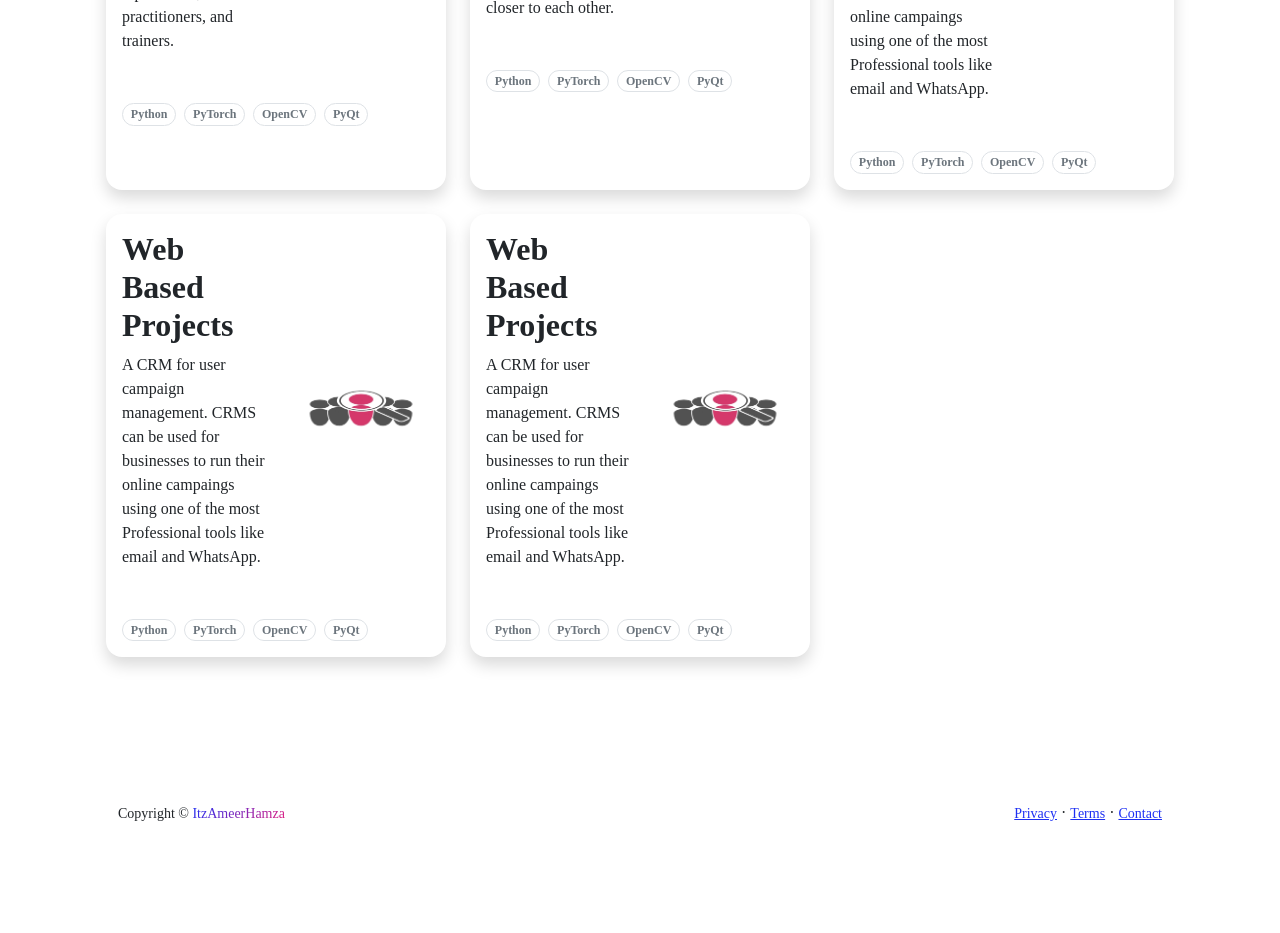
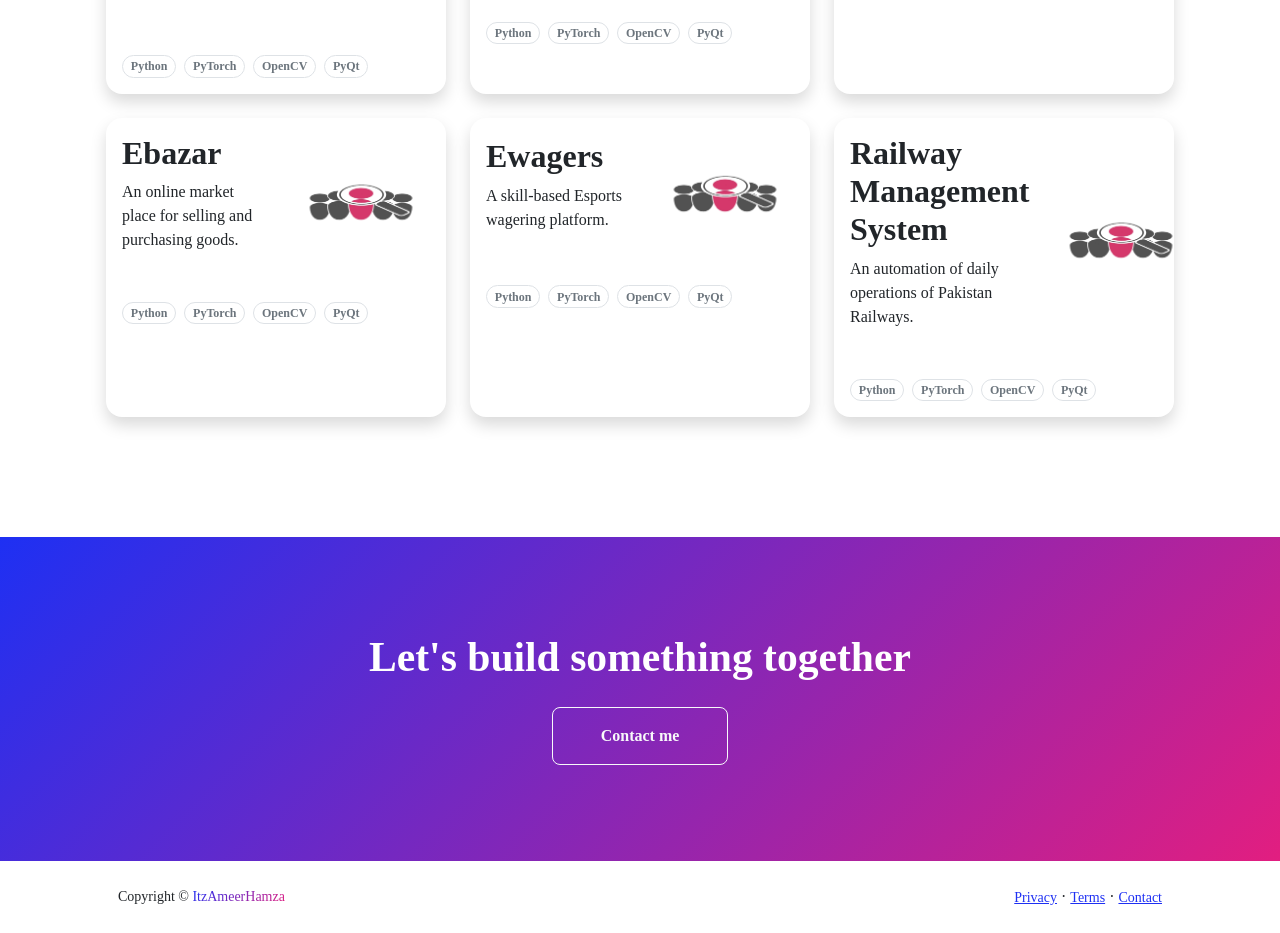
Before and after one commit to QamarDev1122/QamarDev1122.github.io, a React (Create React App) app: page /#/projects in a window 1280 px wide. Shown: the part 1540-2473 px from the top of the page. Before the commit the page ends 2389 px from the top, so only its background shows below. Built offline with nearby package versions, Linux system fonts and the light colour scheme.

Commit message:
quick fix

```diff
--- a/src/components/ProjectsSection.js
+++ b/src/components/ProjectsSection.js
@@ -1,4 +1,6 @@
 import React, { useState } from "react";
+import { Link } from 'react-router-dom';
+
 import dc from '../assets/images/deepcrowd.png';
 import rms from '../assets/images/rms.png';
 
@@ -30,7 +32,7 @@ const ProjectsSection = () => {
   const webProjects = [
     {
       id: 1,
-      title: "Web Based Projects",
+      title: "Campaign Management System",
       description: "A CRM for user campaign management. CRMS can be used for businesses to run their online campaings using one of the most Professional tools like email and WhatsApp.",
       images: [rms, dc],
     },
@@ -60,20 +62,26 @@ const ProjectsSection = () => {
     },
     {
       id: 6,
-      title: "Web Based Projects",
-      description: "A CRM for user campaign management. CRMS can be used for businesses to run their online campaings using one of the most Professional tools like email and WhatsApp.",
+      title: "Zentratoo",
+      description: "An online market place used to sale daily commmodities in German market.",
       images: [rms, dc],
     },
     {
       id: 7,
-      title: "Web Based Projects",
-      description: "A CRM for user campaign management. CRMS can be used for businesses to run their online campaings using one of the most Professional tools like email and WhatsApp.",
+      title: "Ebazar",
+      description: "An online market place for selling and purchasing goods.",
       images: [rms, dc],
     },
     {
       id: 8,
-      title: "Web Based Projects",
-      description: "A CRM for user campaign management. CRMS can be used for businesses to run their online campaings using one of the most Professional tools like email and WhatsApp.",
+      title: "Ewagers",
+      description: "A skill-based Esports wagering platform.",
+      images: [rms, dc],
+    },
+    {
+      id: 9,
+      title: "Railway Management System",
+      description: "An automation of daily operations of Pakistan Railways.",
       images: [rms, dc],
     },
 
@@ -185,6 +193,14 @@ const ProjectsSection = () => {
 
         </div>
       </section>
+      <section className="py-5 bg-gradient-primary-to-secondary text-white">
+        <div className="container px-5 my-5">
+            <div className="text-center">
+                <h2 className="display-4 fw-bolder mb-4">Let's build something together</h2>
+                <Link className="btn btn-outline-light btn-lg px-5 py-3 fs-6 fw-bolder" to="/contact">Contact me</Link>
+            </div>
+        </div>
+        </section>
 
       {selectedProject && (
         <div
```
